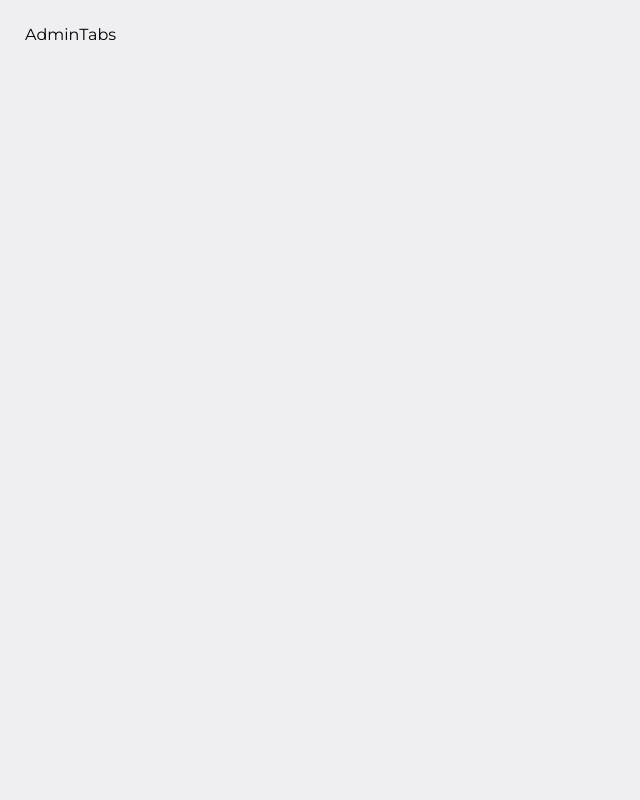
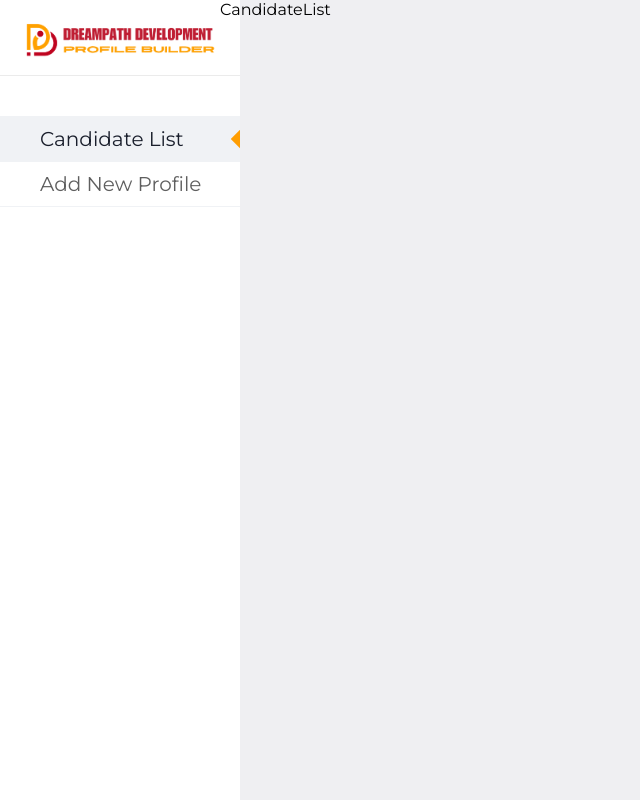
Before and after one commit to priyesshrai/dpd-03, a Next.js app: page /admin/dashboard in a window 1280 px wide. Shown: the whole page, without its empty margins (0-640 px from the left). Built offline with nearby package versions, Linux system fonts and the light colour scheme; a web font is replaced by a local one.

Commit message:
feat: Add AddProfile and CandidateList components; enhance AdminTabs with new tab functionality

```diff
--- /dev/null
+++ b/src/app/admin/tabs/AddProfile.tsx
@@ -0,0 +1,7 @@
+import React from 'react'
+
+export default function AddProfile() {
+  return (
+    <div>AddProfile</div>
+  )
+}
--- a/src/app/admin/tabs/AdminTabs.tsx
+++ b/src/app/admin/tabs/AdminTabs.tsx
@@ -1,31 +1,69 @@
 'use client'
-import React from 'react'
+import React, { useState } from 'react'
 import { DashboardProps } from '@/app/user/Dashboard/Dashboard'
+import Image from 'next/image';
+import CandidateList from './CandidateList';
+import AddProfile from './AddProfile';
 
 type TabConfig = {
-    key: string;
-    tabName: string;
-    // icon: React.ComponentType<{ isActive: boolean }>;
-    // component: React.ComponentType<DashboardProps>
+  key: string;
+  tabName: string;
+  icon: string;
+  component: React.ComponentType<DashboardProps>
 }
 
 export default function AdminTabs() {
   const tabConfig: TabConfig[] = [
     {
-      key: "overview",
-      tabName: "Overview",
-      // icon: "",
-      // component: ""
+      key: "candidate",
+      tabName: "Candidate List",
+      icon: "hgi hgi-stroke hgi-user-list",
+      component: CandidateList
     },
     {
-      key: "profile",
-      tabName: "Profile",
-      // icon: "",
-      // component: ""
+      key: "addProfile",
+      tabName: "Add New Profile",
+      icon: "hgi hgi-stroke hgi-user-add-01",
+      component: AddProfile
     }
+  ]
 
-  ]
+  const [selectedTab, setSelectedTab] = useState(0)
+  const ActiveTab = tabConfig[selectedTab].component;
+
+
   return (
-    <div>AdminTabs</div>
+    <section className='admin-dashboard-container'>
+      <div className="admin-dashboard-wraper">
+        <div className="admin-tabs-container">
+          <div className="admin-tab-top">
+            <Image src="/images/user/logo.png" width={500} height={100} alt='DreamPath Development' />
+          </div>
+          <div className="admin-tab-body">
+            {
+              tabConfig.map((tab, index) => (
+                <div className={`admin-tab-item ${selectedTab === index ? 'active' : ''}`}
+                  key={tab.key}
+                  onClick={() => setSelectedTab(index)}
+                >
+                  <i className={tab.icon}></i>
+                  <span>{tab.tabName}</span>
+                </div>
+              ))
+            }
+          </div>
+        </div>
+
+        <div className="admin-component-container">
+          <div className="admin-component-wraper">
+
+
+
+
+            <ActiveTab />
+          </div>
+        </div>
+      </div>
+    </section>
   )
 }
--- /dev/null
+++ b/src/app/admin/tabs/CandidateList.tsx
@@ -0,0 +1,7 @@
+import React from 'react'
+
+export default function CandidateList() {
+  return (
+    <div>CandidateList</div>
+  )
+}
--- a/src/app/globals.css
+++ b/src/app/globals.css
@@ -1859,10 +1859,116 @@ footer {
   color: var(--dark);
 }
 
-
-
-
-
+.admin-dashboard-container {
+  position: fixed;
+  inset: 0;
+  overflow-y: scroll;
+  /* scrollbar-width: none; */
+}
+
+.admin-dashboard-wraper {
+  position: relative;
+  width: 100%;
+  height: 100%;
+  display: flex;
+}
+.admin-tabs-container {
+  position: fixed;
+  top: 0;
+  bottom: 0;
+  background-color: var(--primary-bg);
+  width: max-content;
+  flex-shrink: 0;
+
+  .admin-tab-top {
+    padding: 20px;
+    padding-bottom: 10px;
+    position: relative;
+    width: 100%;
+    border-bottom: 1px solid #ebebeb;
+
+    img {
+      cursor: pointer;
+      width: 200px;
+    }
+  }
+
+  .admin-tab-body {
+    position: relative;
+    width: 100%;
+    height: 100%;
+    margin-top: 40px;
+    overflow-y: scroll;
+    scrollbar-width: none;
+
+    .admin-tab-item {
+      position: relative;
+      width: 100%;
+      padding: 10px 30px;
+      border-top: 1px solid var(--light-bg);
+      display: flex;
+      align-items: center;
+      gap: 10px;
+      cursor: pointer;
+      overflow: hidden;
+
+      span {
+        font-size: 20px;
+        color: #5f5f5f;
+        font-weight: 400;
+      }
+      i {
+        font-size: 24px;
+        color: #555555;
+      }
+      &.active {
+        background-color: var(--light-bg);
+
+        span {
+          color: var(--dark);
+        }
+        i {
+          color: var(--dark);
+        }
+        &::after {
+          position: absolute;
+          content: "";
+          width: 30px;
+          height: 30px;
+          background-color: var(--new-colour);
+          right: -27px;
+          transform: rotate(45deg);
+        }
+      }
+
+      &:hover {
+        background-color: var(--light-bg);
+
+        span,
+        i {
+          color: var(--dark);
+        }
+      }
+      &:last-child{
+        border-bottom: 1px solid var(--light-bg);
+      }
+    }
+  }
+}
+
+.admin-component-container {
+  position: relative;
+  max-width: 1100px;
+  width: 100%;
+  padding-left: 40px;
+  margin-left: auto;
+
+  .admin-component-wraper {
+    width: 100%;
+    position: relative;
+    height: 100%;
+  }
+}
 
 @media (max-width: 1092px) {
   .header .navbar .menu-container .links-container {
--- a/src/app/user/Dashboard/Dashboard.tsx
+++ b/src/app/user/Dashboard/Dashboard.tsx
@@ -7,7 +7,7 @@ export type DashboardProps = {
   currentTabKey?: string;
   setTabByKey?: (key: string) => void;
   goBack?: () => void;
-  name: string;
+  name?: string;
 };
 
 export default function Dashboard({ setTabByKey }: DashboardProps) {
```
